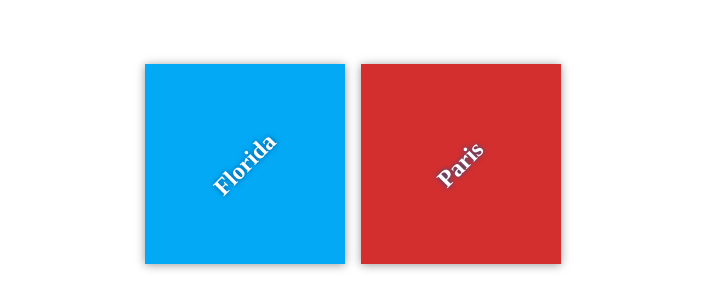
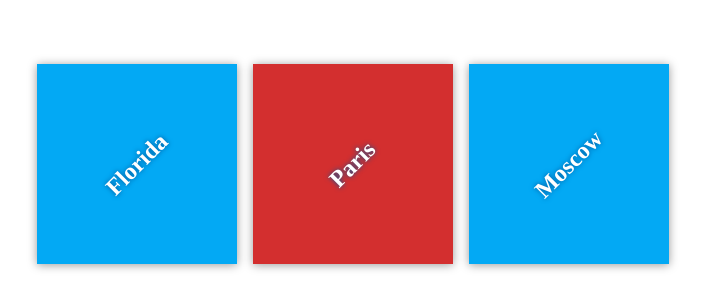
Before and after one commit to Chadia1/my, a plain HTML site: page index.html in a window 1280 px wide. Shown: the part 236-544 px from the top of the page, without its empty margins (287-992 px from the left). Drawn offline with Linux system fonts and the light colour scheme; files that its build step writes are made by us from their sources.

Commit message:
Update index.html

```diff
--- a/index.html
+++ b/index.html
@@ -17,6 +17,9 @@
             <div class="destination" id="paris">
                 <h2>Paris</h2>
             </div>
+             <div class="destination" id="russia">
+                <h2>Moscow</h2>
+            </div>
         </div>
     </div>
 
```
